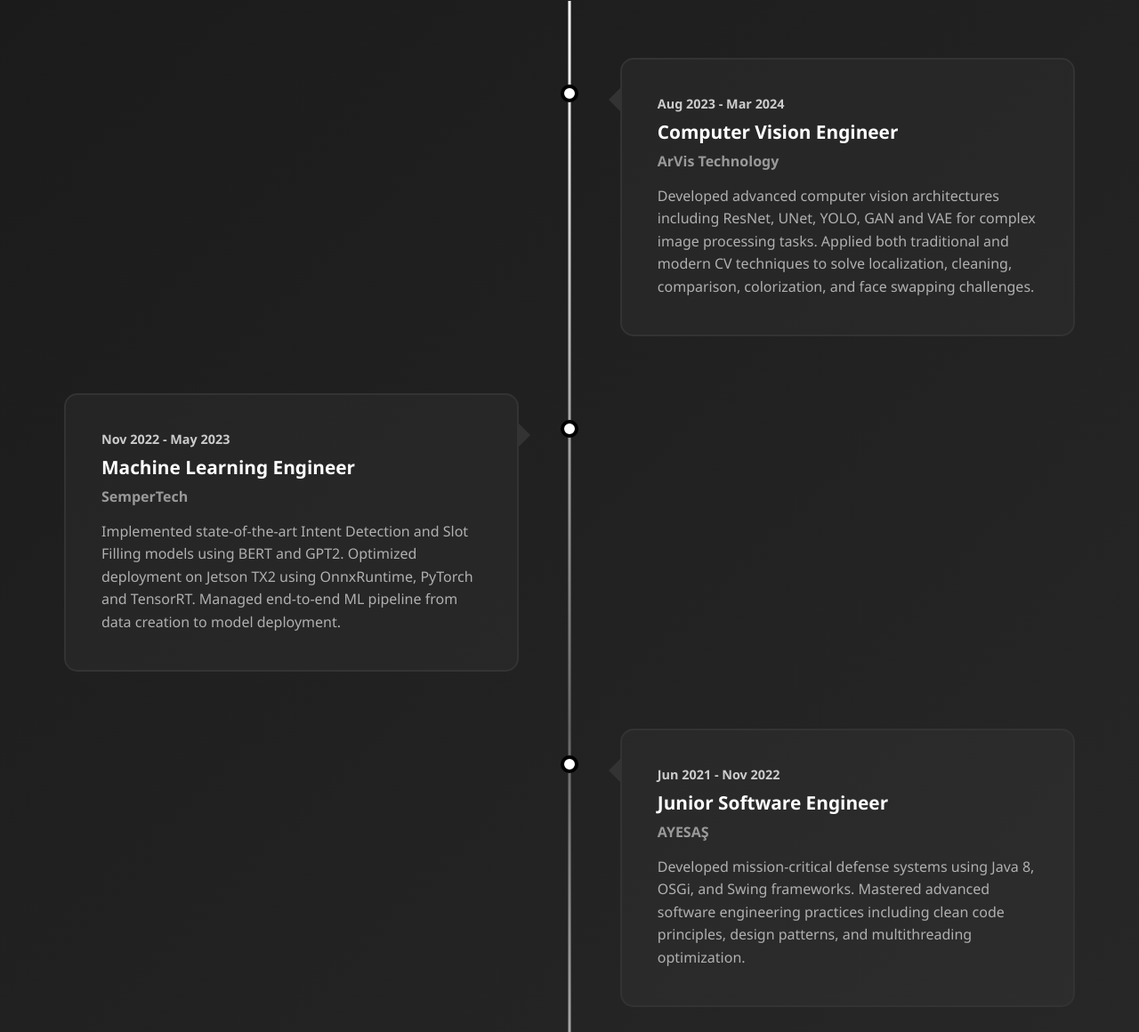
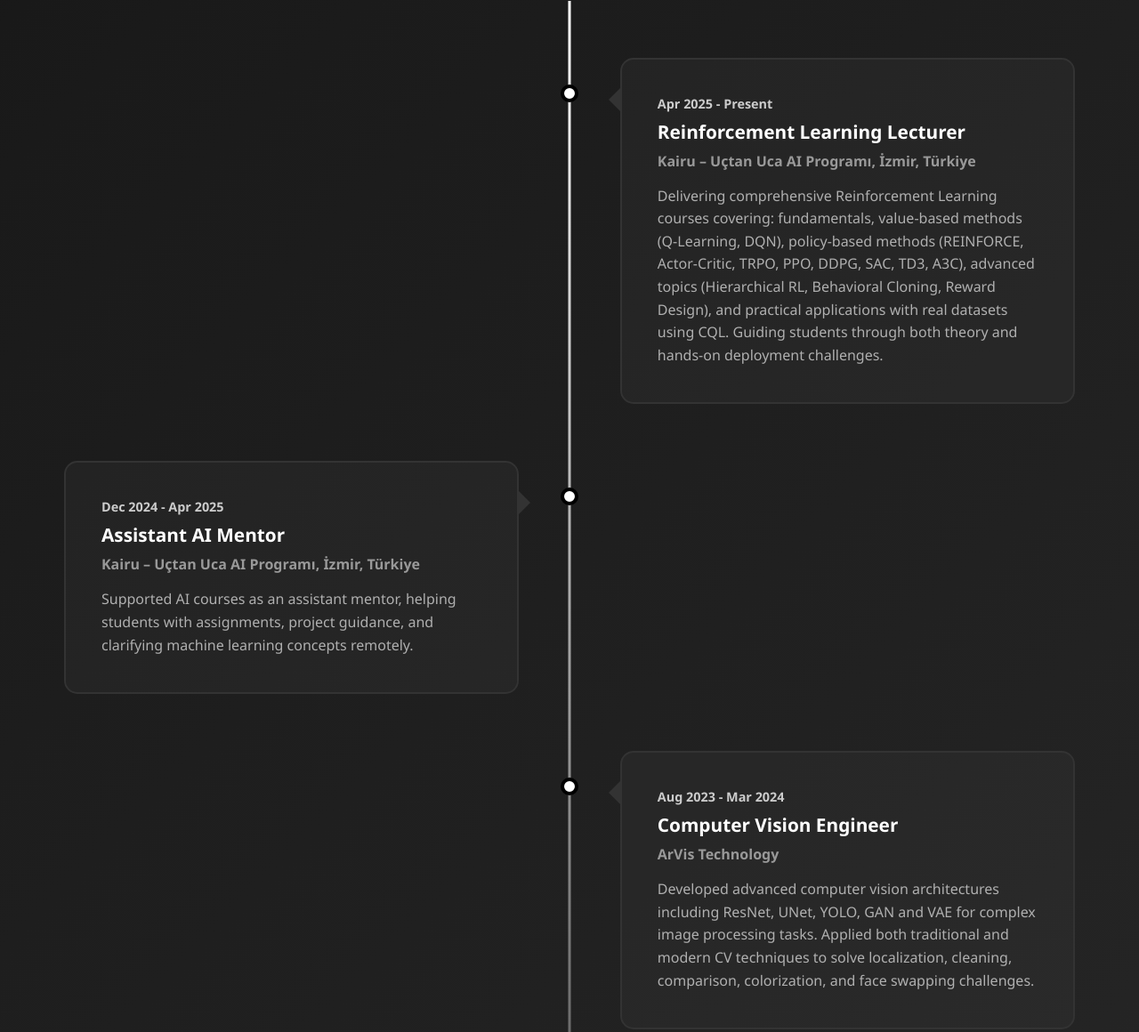
Before and after one commit to highcansavci/highcansavci.github.io, a plain HTML site: page index.html in a window 1280 px wide. Shown: the part 3980-5140 px from the top of the page at 89% size. Drawn offline with Linux system fonts and the light colour scheme.

Commit message:
Update index.html

```diff
--- a/index.html
+++ b/index.html
@@ -214,6 +214,32 @@
             <div class="timeline-item">
                 <div class="timeline-node"></div>
                 <div class="timeline-content">
+                    <div class="timeline-date">Apr 2025 - Present</div>
+                    <h3 class="timeline-title">Reinforcement Learning Lecturer</h3>
+                    <div class="timeline-company">Kairu – Uçtan Uca AI Programı, İzmir, Türkiye</div>
+                    <p class="timeline-description">
+                        Delivering comprehensive Reinforcement Learning courses covering:
+                        fundamentals, value-based methods (Q-Learning, DQN), policy-based methods (REINFORCE, Actor-Critic, TRPO, PPO, DDPG, SAC, TD3, A3C),
+                        advanced topics (Hierarchical RL, Behavioral Cloning, Reward Design), and practical applications with real datasets using CQL.
+                        Guiding students through both theory and hands-on deployment challenges.
+                    </p>
+                </div>
+            </div>
+
+            <div class="timeline-item">
+                <div class="timeline-node"></div>
+                <div class="timeline-content">
+                    <div class="timeline-date">Dec 2024 - Apr 2025</div>
+                    <h3 class="timeline-title">Assistant AI Mentor</h3>
+                    <div class="timeline-company">Kairu – Uçtan Uca AI Programı, İzmir, Türkiye</div>
+                    <p class="timeline-description">
+                        Supported AI courses as an assistant mentor, helping students with assignments, project guidance, and clarifying machine learning concepts remotely.
+                    </p>
+                </div>
+            </div>
+            <div class="timeline-item">
+                <div class="timeline-node"></div>
+                <div class="timeline-content">
                     <div class="timeline-date">Aug 2023 - Mar 2024</div>
                     <h3 class="timeline-title">Computer Vision Engineer</h3>
                     <div class="timeline-company">ArVis Technology</div>
```
